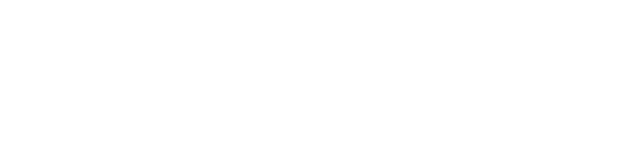
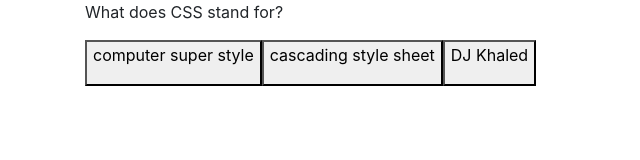
Before and after one commit to SM91wilson/Homework4, a plain HTML site: page Index.html in a window 1280 px wide. Both pictures are taken after a click on the button "Click Here to Begin!". Shown: the whole page, without its empty margins (0-640 px from the left). Drawn offline with nearby package versions, Linux system fonts and the light colour scheme.

Commit message:
question generation fixed

```diff
--- a/Index.html
+++ b/Index.html
@@ -9,6 +9,7 @@
 <body>
 
 <button type="button" class="btn btn-info" id="start">Click Here to Begin!</button>
+<div class="container questionContainer"></div>
 
 
 
--- a/script.js
+++ b/script.js
@@ -1,63 +1,66 @@
+// an array of objects for the questions
+var quizQuestions = [
+    {question: "What does CSS stand for?",
+    answers: ["computer super style", "cascading style sheet", "DJ Khaled"],
+    correctAnswer: 2
+    },
+
+    {question: "What does CSS do?",
+    answers: ["a", "b", "c"],
+    correctAnswer: 2
+    },
+
+    {question: "What does CSS do?",
+    answers: ["a", "b", "c"],
+    correctAnswer: 2
+    },
+
+    {question: "What does CSS do?",
+    answers: ["a", "b", "c"],
+    correctAnswer: 2
+    },
+];
+
 // var for the start button
 var start = document.getElementById("start");
+var body = document.getElementsByTagName("body");
+var questionContainer = document.getElementsByClassName("questionContainer");
+
+// var for the last question in the quiz
+var finalQuestion = (quizQuestions.length)-1;
 // var for current question
-var currentQuestion = 0
-// an array of objects for the questions
-var quizQuestions = [
-    {question: "What does CSS do?",
-    answers: {
-        1: "a",
-        2: "b",
-        3: "c",
-    },
-    correctAnswer: "2" },
+let currentQuestion = 0;
+let score = 0;
 
-    {question: "What does CSS do?",
-    answers: {
-        1: "a",
-        2: "b",
-        3: "c",
-    },
-    correctAnswer: "3" },
+// function to generate questions
+function generateQuestion(){
+    start.remove();
+    let q = quizQuestions[currentQuestion];
+    var questionBox = document.createElement("div");
+    questionBox.innerHTML = "<p>" + q.question + "</p>";
+    $(questionBox).appendTo(questionContainer);
+    for( var i = 0; i < q.answers.length; i++){
+        var answerBtns = document.createElement("button");
+        answerBtns.innerHTML = "<p>" + q.answers[i] + "</p>";
+        $(answerBtns).appendTo(questionContainer);
 
-    {question: "What does CSS do?",
-    answers: {
-        1: "a",
-        2: "b",
-        3: "c",
-    },
-    correctAnswer: "3" },
+    } ;
+};
 
-    {question: "What does CSS do?",
-    answers: {
-        1: "a",
-        2: "b",
-        3: "c",
-    },
-    correctAnswer: "2" },
-];
-console.log(quizQuestions[0]);
-// oncclick start game function
-// function to begin the quiz
-start.addEventListener("click", function beginQuiz(){
-    // remove the start button when the quiz has begun
-    $("button").remove();
-    // create new div and add to the body for the question
-    var questionBox = $("<body>").append($("<div>"));
+function beginQuiz(){
 
-    $(questionBox).addClass("card", "rounded", "bg-info");
-    // getting question and appending new div
-    var questionTitle = $("<div>").text(quizQuestions[0].question);
-    $(questionBox).append(questionTitle);
+}
+
+
 
     // generate answers and buttons from object
     // click event for answer, alert right or wrong using if else
         // generate next question if right and add point
         // if wrong reduce time
     // save final score to local storage
+start.addEventListener("click", generateQuestion);
 
 
-});
 
 // function to show score\
 function showScore(){};
```
